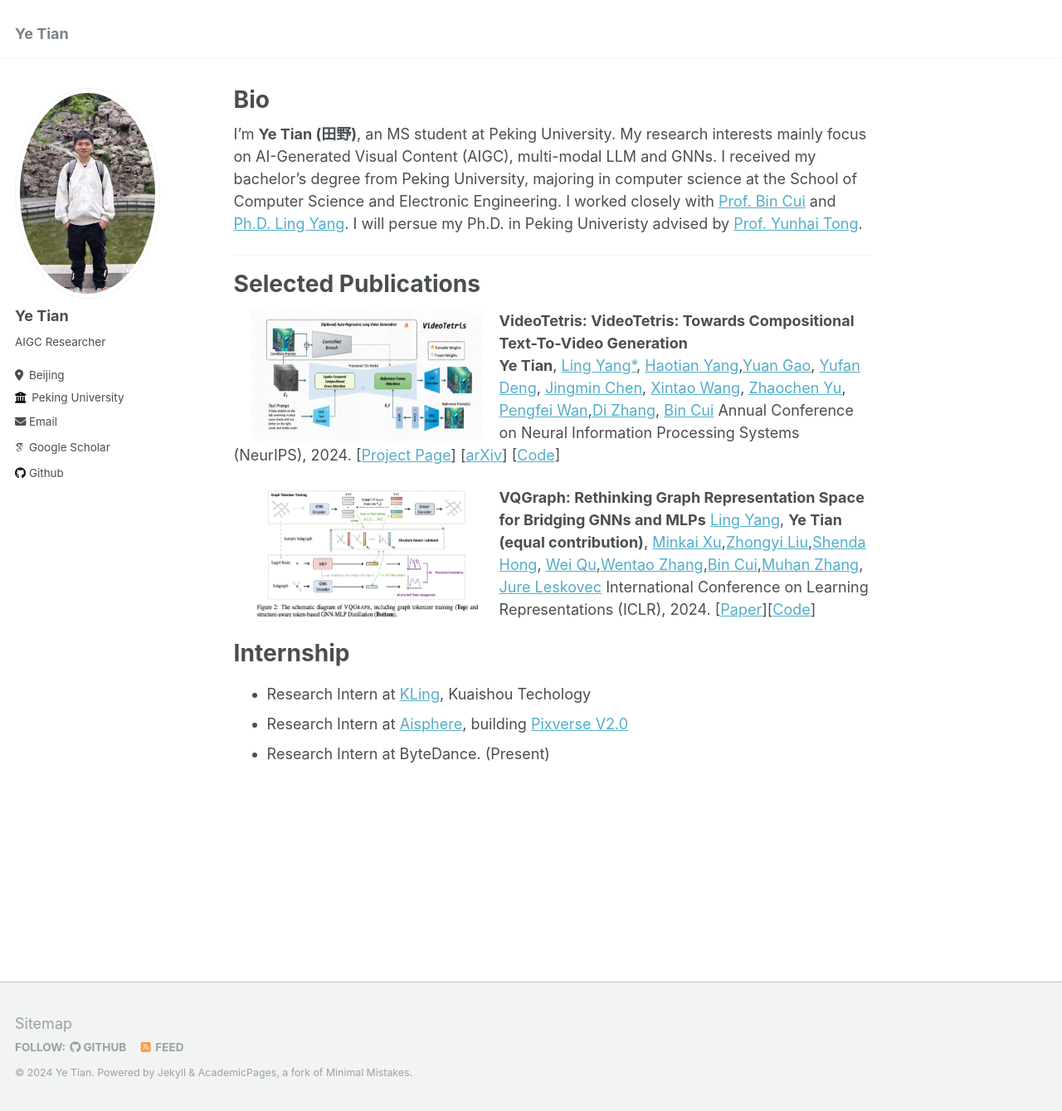
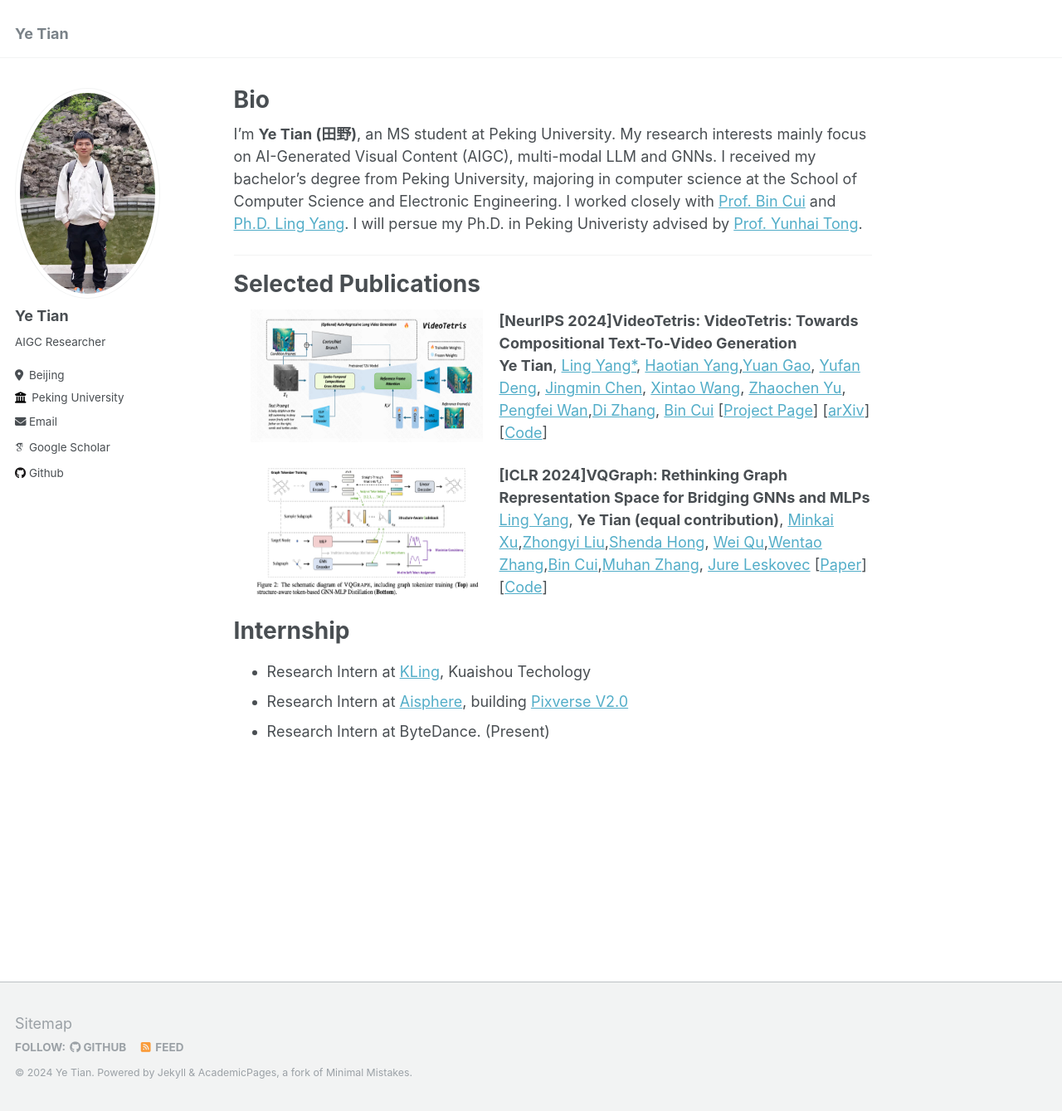
Before and after one commit to tyfeld/tyfeld.github.io, a Jekyll site: the page built from _pages/about.md, in a window 1280 px wide and 1339 px high. Shown: the whole window at 83% size. Built offline with Jekyll 4.4.1, drawn with Linux system fonts in a browser that asks for light colours; some web fonts are replaced.

Commit message:
Update about.md

```diff
--- a/_pages/about.md
+++ b/_pages/about.md
@@ -15,15 +15,13 @@ I'm **Ye Tian (田野)**, an MS student at Peking University. My research intere
 # Selected Publications
 
 <img src='./files/videotetris.png' style='float:left;width:280px;height:160px;margin-left:20px;margin-right:20px'/>
-**VideoTetris: VideoTetris: Towards Compositional Text-To-Video Generation**
+**[NeurIPS 2024]VideoTetris: VideoTetris: Towards Compositional Text-To-Video Generation**
 **Ye Tian**, [Ling Yang*](https://yangling0818.github.io), [Haotian Yang](https://scholar.google.com/citations?user=LH71RGkAAAAJ&hl=en),[Yuan Gao](https://videotetris.github.io/), [Yufan Deng](https://videotetris.github.io/), [Jingmin Chen](https://videotetris.github.io/), [Xintao Wang](https://xinntao.github.io), [Zhaochen Yu](https://videotetris.github.io/), [Pengfei Wan](https://scholar.google.com/citations?user=P6MraaYAAAAJ&hl=en),[Di Zhang](https://openreview.net/profile?id=~Di_ZHANG3), [Bin Cui](https://cuibinpku.github.io/cuibin_cn.html)
-Annual Conference on Neural Information Processing Systems (NeurIPS), 2024.
 [[Project Page](https://videotetris.github.io/)] [[arXiv](https://arxiv.org/abs/2406.04277)] [[Code]([https://github.com/arthur-qiu/LongerCrafter](https://github.com/YangLing0818/VideoTetris))]
 
 <img src='./files/vqgraph.png' style='float:left;width:280px;height:160px;margin-left:20px;margin-right:20px'/>
-**VQGraph: Rethinking Graph Representation Space for Bridging GNNs and MLPs**
+**[ICLR 2024]VQGraph: Rethinking Graph Representation Space for Bridging GNNs and MLPs**
 [Ling Yang](https://yangling0818.github.io/), **Ye Tian (equal contribution)**, [Minkai Xu](https://minkaixu.com/),[Zhongyi Liu](),[Shenda Hong](https://hsd1503.github.io/), [Wei Qu](),[Wentao Zhang](https://zwt233.github.io/),[Bin Cui](https://cuibinpku.github.io/),[Muhan Zhang](https://muhanzhang.github.io/), [Jure Leskovec](https://cs.stanford.edu/~jure/)
-International Conference on Learning Representations (ICLR), 2024.
 [[Paper](https://openreview.net/forum?id=h6Tz85BqRI)][[Code](https://github.com/YangLing0818/VQGraph)]
 
 # Internship
```
